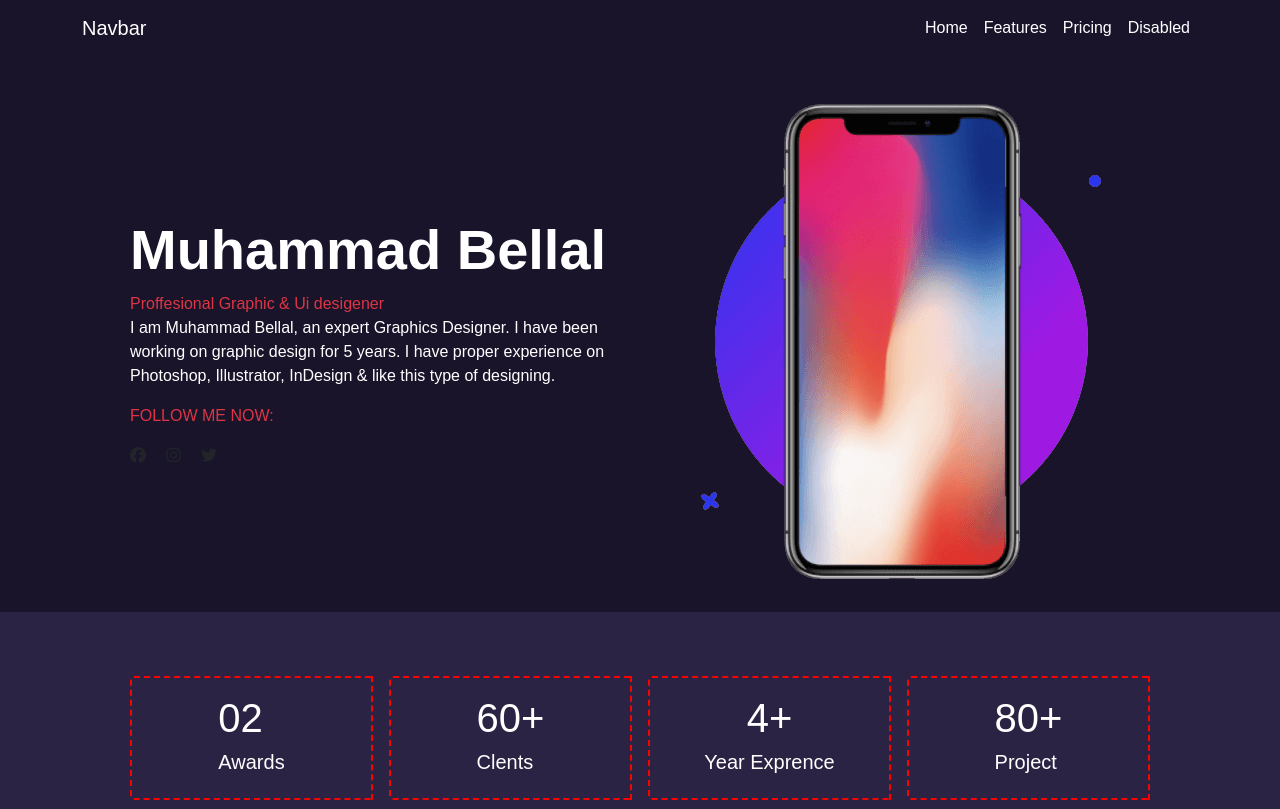
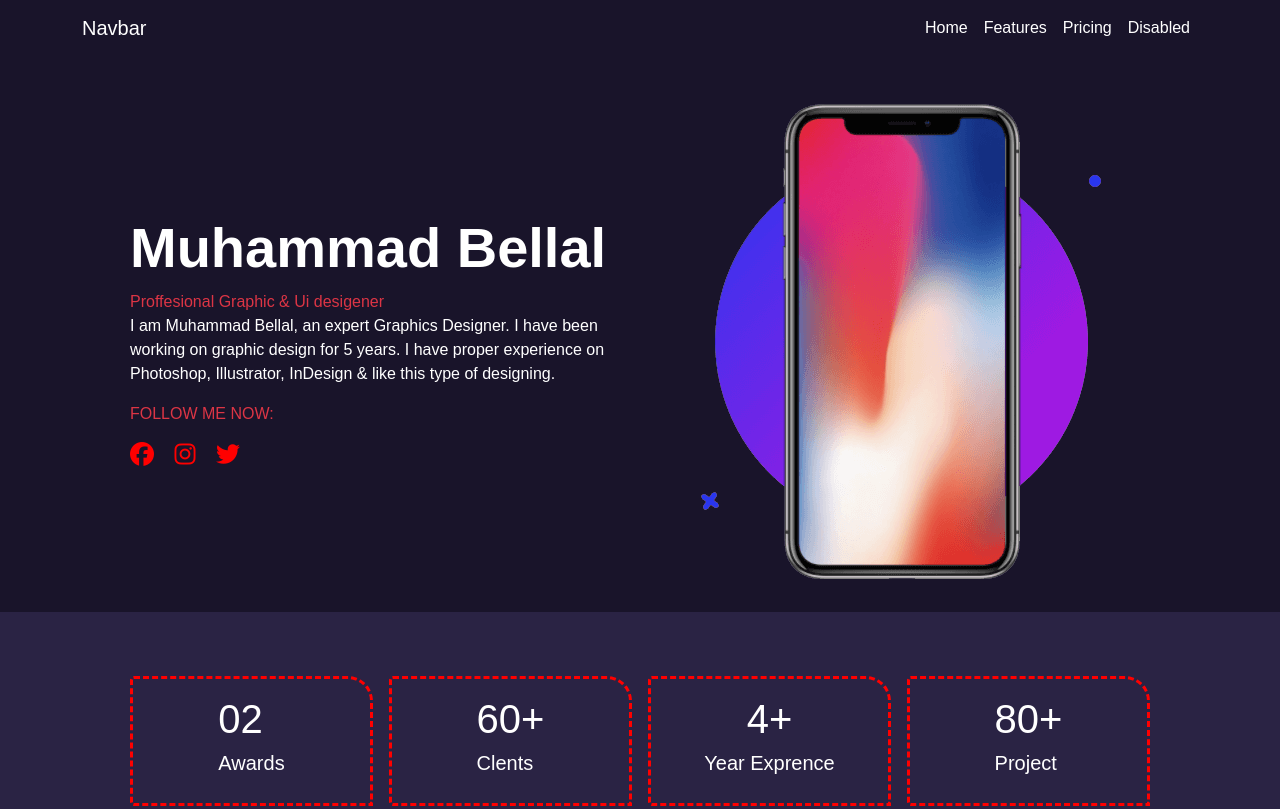
Before and after one commit to Shahedh0ssain/rocky-portfolio-2, a plain HTML site: page index.html in a window 1280 px wide. Shown: the top 809 px of the page. Drawn offline with nearby package versions, Linux system fonts and the light colour scheme.

Commit message:
Update style.css
css done 50

```diff
--- a/css/style.css
+++ b/css/style.css
@@ -22,16 +22,21 @@ body{
     background-color: rebeccapurple;
 
 }
-.width{
-    width: 50%;
+.i-con i{
+    color: red;
+    font-size: 1.5rem;
 }
 
 
 .counter{
-    border:2px dashed red;
+    border:3px dashed red;
+    border-top-right-radius: 25px;
+    height: 130px;
+    width: auto;
 }
 .counter:hover{
-    border:2px solid red;
+    border:3px solid red;
+    border-top-right-radius: 25px;
 }
 .counters{
     display: flex;
@@ -45,6 +50,10 @@ body{
     grid-column-gap: 10px;
     grid-row-gap: 10px;
 }
+
+  .socil-icon:hover .i-color{
+   color: red;
+}
 .footer{
     background-color: grey;
 
```
